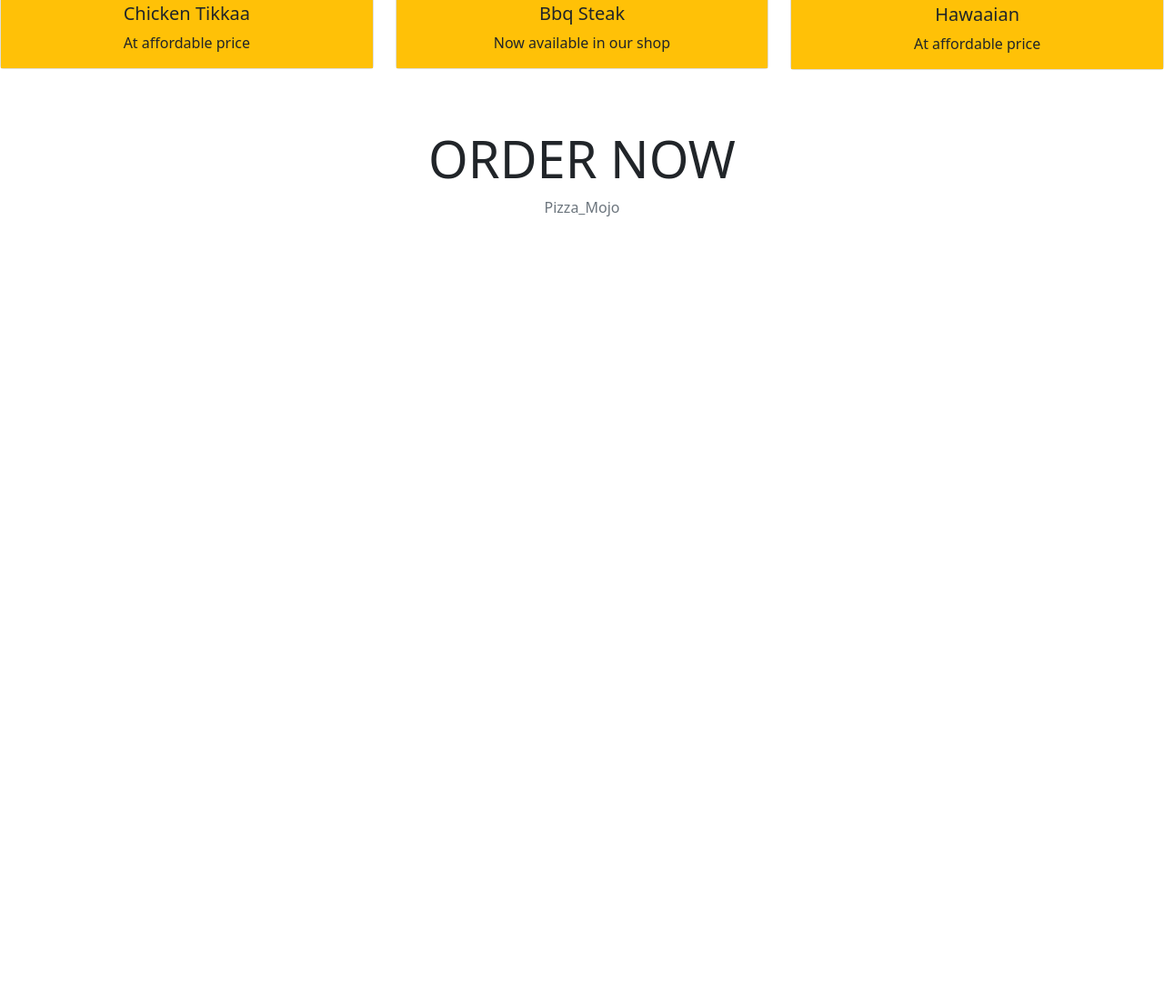
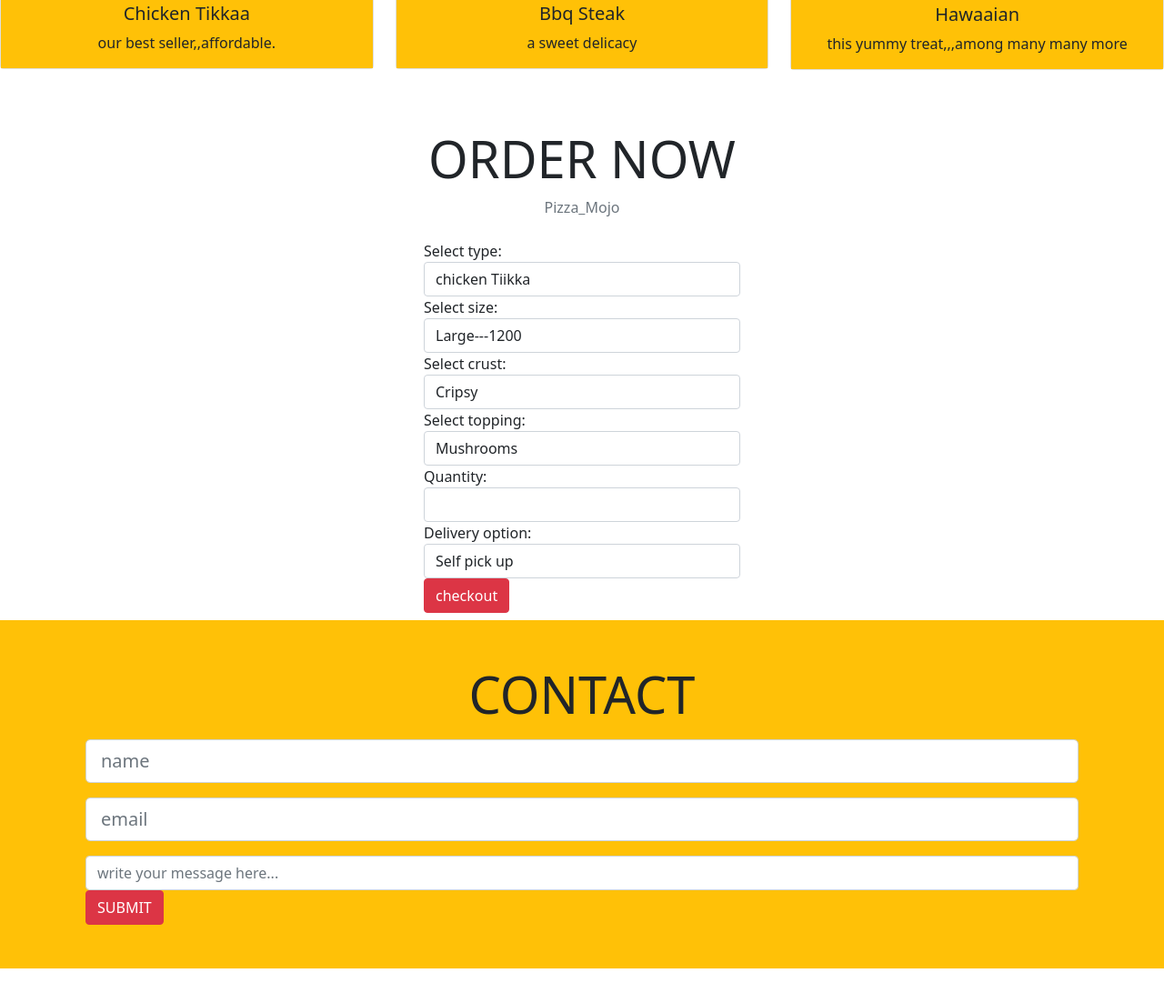
Before and after one commit to lizgi/pizza-mojo, a plain HTML site: page index.html in a window 1280 px wide. Shown: the part 857-1960 px from the top of the page at 91% size. Before the commit the page ends 1161 px from the top, so only its background shows below. Drawn offline with nearby package versions, Linux system fonts and the light colour scheme.

Commit message:
contact section

```diff
--- a/index.html
+++ b/index.html
@@ -114,7 +114,7 @@
 
                 <div class="card-body bg-warning text-center">
                     <h5 class="card-title text-capitalize">chicken Tikkaa</h5>
-                    <p class="card-text">At affordable price</p>
+                    <p class="card-text">our best seller,,affordable.</p>
                 </div>
             </div>
         </div>
@@ -125,7 +125,7 @@
                 <img src="./images/cheeses.jpeg" alt="pizza" class="card-img-top">
                 <div class="card-body bg-warning text-center">
                     <h5 class="card-title text-capitalize">Bbq steak</h5>
-                    <p class="card-text">Now available in our shop</p>
+                    <p class="card-text">a sweet delicacy</p>
                 </div>
             </div>
         </div>
@@ -136,7 +136,7 @@
                 <img src="./images/pepperoni.jpg" alt="pizza" class="card-img-top">
                 <div class="card-body bg-warning text-center">
                     <h5 class="card-title text-capitalize">hawaaian</h5>
-                    <p class="card-text">At affordable price</p>
+                    <p class="card-text">this yummy treat,,,among many many more</p>
                 </div>
             </div>
         </div>
@@ -160,6 +160,101 @@
 
                 </div>
             </div>
+            <div class="row">
+                <div class="col-md-4 mx-auto py-2">
+                    <form id = "myForm">
+                        <div class="form-group">
+                            <label for="sel1">Select type:</label>
+                            <select class="form-control" id="type">
+                                <option>chicken Tiikka</option>
+                                <option>Bbq Steak</option>
+                                <option>Hawaian</option>
+                                <option>Meat Deluxe</option>
+                            </select>
+                        </div>
+                        <div class="form-group">
+                            <label for="sel1">Select size:</label>
+                            <select class="form-control" id="size">
+                                <option value="1">Large---1200</option>
+                                <option value="2">Medium---800</option>
+                                <option value="3">Small---600</option>
+                            </select>
+                        </div>
+                        <div class="form-group">
+                            <label for="sel1">Select crust:</label>
+                            <select class="form-control" id="crust">
+                                <option>Cripsy</option>
+                                <option>Stuffed</option>
+                                <option>Gluten-free</option>
+                                <option>Margherita</option>
+                            </select>
+                        </div>
+                        <div class="form-group">
+                            <label for="sel1">Select topping:</label>
+                            <select class="form-control" id="top">
+                                <option>Mushrooms</option>
+                                <option>onions</option>
+                                <option>Sausage</option>
+                                <option>Bacon</option>
+                            </select>
+                        </div>
+                        <div class="form-group" required>
+                            <label for="sel1">Quantity:</label>
+                            <input type="number" id="qty" class="form-control" min="1" required>
+                        </div>
+                        <div class="form-group" required="">
+                            <label for="sel1">Delivery option:</label>
+                            <select class="form-control" id="pick">
+                                <option value="1">Self pick up</option>
+                                <option value="2">Delivered</option>
+                            </select>
+                        </div>
+                        <div class="form-group">
+
+                            <button type="submit" class="btn btn-danger btn-block">checkout</button>
+
+                        </div>
+                    </form>
+                </div>
+
+            </div>
+            </div>
+
+      <!--contact section-->
+      <section id="contact" class="py-5  bg-warning">
+        <div class="container">
+            <!--section title-->
+            <div class="row">
+                <div class="col text-center">
+                    <h1 class="display-4 text-uppercase text-dark mb-0">
+                        <strong>contact</strong>
+                    </h1>
+       </div>
+       <form id="contactForm">
+        <!--simple form-->
+        <div class="form-group mt-3">
+            <input type="text" class="form-control form-control-lg" id="name" placeholder="name"
+                required>
+        </div>
+        <!--email-->
+        <div class="form-group mt-3">
+            <input type="email" class="form-control form-control-lg " placeholder="email"
+                id="email" required>
+        </div>
+        <!--phone-->
+        <div class="form-group mt-3">
+            <input type="text" id="mess" class="form-control" placeholder="write your message here..." required>
+        </div>
+        <button type="submit"
+            class="btn btn-danger btn-block text-uppercase">submit</button>
+
+    </form>
+</div>
+</div>
+
+
+
+
 
     <script src="https://code.jquery.com/jquery-3.6.0.min.js" integrity="sha256-/xUj+3OJU5yExlq6GSYGSHk7tPXikynS7ogEvDej/m4=" crossorigin="anonymous"></script>
     <script src="javas/java.js"></script>
```
